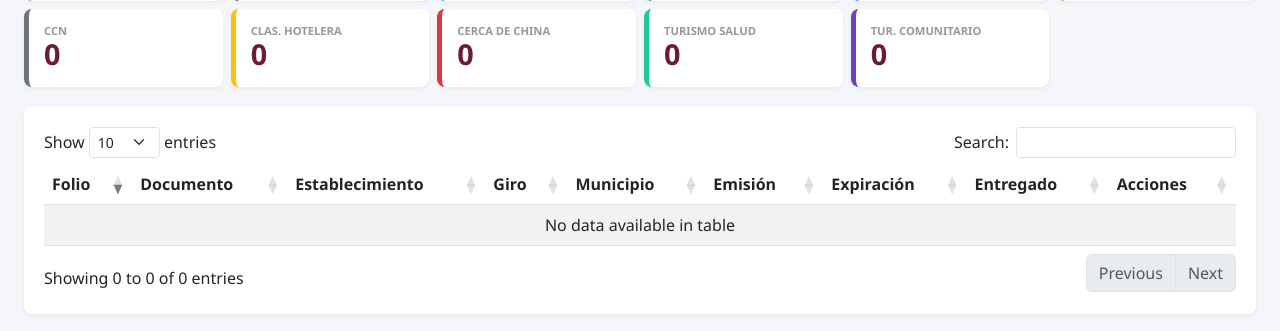
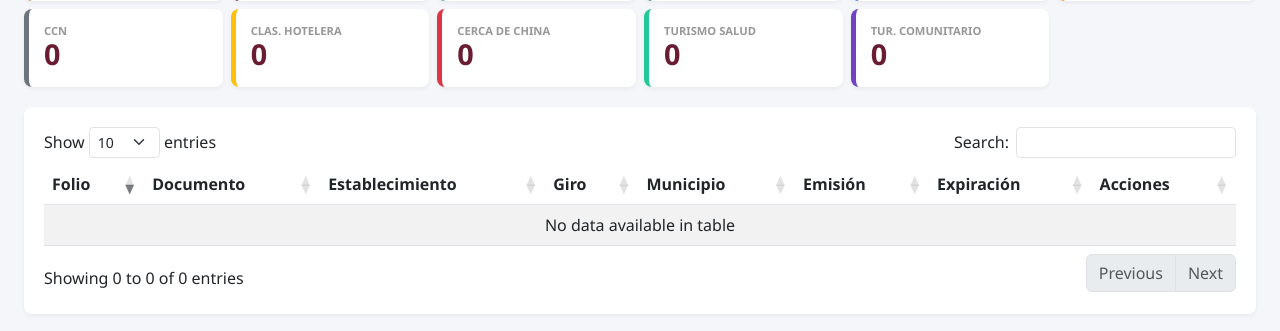
Before and after one commit to ferxchooo/sistema-distintivos, a Flask app: page / in a window 1280 px wide. Shown: the part 169-500 px from the top of the page. Run offline with Flask 3, Linux system fonts and the light colour scheme; data that the repository does not hold is empty; some libraries are stand-ins or nearby versions.

Commit message:
Update index.html

```diff
--- a/templates/index.html
+++ b/templates/index.html
@@ -67,8 +67,6 @@
                     <th>Municipio</th>
                     <th>Emisión</th>
                     <th>Expiración</th>
-                    <!-- NUEVA COLUMNA -->
-                    <th>Entregado</th>
                     <th>Acciones</th>
                 </tr>
             </thead>
@@ -85,6 +83,7 @@
         <button type="button" class="btn-close btn-close-white" data-bs-dismiss="modal"></button>
       </div>
       <div class="modal-body">
+        <!-- Input oculto para guardar el ID secreto -->
         <input type="hidden" id="form-id">
         <div class="row g-3">
             <div class="col-md-3"><label class="form-label">Folio</label><input type="text" id="form-folio" class="form-control" placeholder="En blanco si no hay"></div>
@@ -111,22 +110,12 @@
             <div class="col-md-4"><label class="form-label">Teléfono</label><input type="text" id="form-telefono" class="form-control"></div>
             <div class="col-md-4"><label class="form-label">Emisión</label><input type="text" id="form-emision" class="form-control" placeholder="DD/MM/AAAA"></div>
             <div class="col-md-4"><label class="form-label">Expiración</label><input type="text" id="form-expiracion" class="form-control" placeholder="DD/MM/AAAA"></div>
-
-            <!-- NUEVO CAMPO DE ENTREGADO -->
-            <div class="col-md-3">
-                <label class="form-label">¿Entregado?</label>
-                <select id="form-entregado" class="form-select">
-                    <option value="">Seleccione...</option>
-                    <option value="Sí">Sí, entregado</option>
-                    <option value="No">No entregado</option>
-                </select>
-            </div>
-
-            <div class="col-md-4"><label class="form-label">Convoca</label><input type="text" id="form-convoca" class="form-control"></div>
-            <div class="col-md-5"><label class="form-label">Comentarios</label><input type="text" id="form-comentarios" class="form-control"></div>
+            <div class="col-md-6"><label class="form-label">Convoca</label><input type="text" id="form-convoca" class="form-control"></div>
+            <div class="col-md-6"><label class="form-label">Comentarios</label><input type="text" id="form-comentarios" class="form-control"></div>
         </div>
       </div>
       <div class="modal-footer d-flex justify-content-between">
+        <!-- Nuevo botón para eliminar -->
         <button class="btn btn-danger d-none" id="btn-eliminar" onclick="eliminarDistintivo()">Eliminar</button>
         <div>
             <button class="btn btn-secondary" data-bs-dismiss="modal">Cerrar</button>
@@ -196,11 +185,6 @@
             let emisionLimpia = formatearFecha(d['FECHA DE EMISION']);
             let expiracionLimpia = formatearFecha(d['FECHA DE EXPIRACION']);
 
-            // Lógica visual para la etiqueta de Entregado
-            let entregado = d['ENTREGADO'] || 'No'; // Por defecto es No si está vacío
-            let badgeClass = entregado === 'Sí' ? 'bg-success' : 'bg-secondary';
-            let entregadoHtml = `<span class="badge ${badgeClass}">${entregado}</span>`;
-
             tbody.append(`
                 <tr>
                     <td><strong>${d['FOLIO'] || '-'}</strong></td>
@@ -210,7 +194,6 @@
                     <td>${d['MUNICIPIO'] || '-'}</td>
                     <td>${emisionLimpia}</td>
                     <td>${expiracionLimpia}</td>
-                    <td>${entregadoHtml}</td>
                     <td><button class="btn btn-sm btn-outline-secondary" onclick="abrirModalEdicion(${i})">Editar</button></td>
                 </tr>
             `);
@@ -244,8 +227,8 @@
 
     function abrirModalNuevo() {
         $('#modalTitulo').text('Agregar Nuevo Registro');
-        $('#form-id').val('');
-        $('#form-folio').val('');
+        $('#form-id').val(''); // Limpiamos el ID oculto
+        $('#form-folio').val(''); // Ahora siempre está libre
         $('#form-tipo').val('');
         $('#form-giro').val('');
         $('#form-municipio').val('');
@@ -254,11 +237,10 @@
         $('#form-telefono').val('');
         $('#form-emision').val('');
         $('#form-expiracion').val('');
-        $('#form-entregado').val('No'); // Por defecto al crear, no está entregado
         $('#form-convoca').val('');
         $('#form-comentarios').val('');
 
-        $('#btn-eliminar').addClass('d-none');
+        $('#btn-eliminar').addClass('d-none'); // Oculta el botón eliminar si es nuevo
         modal.show();
     }
 
@@ -266,8 +248,8 @@
         let d = distintivos[index];
         $('#modalTitulo').text('Editar Registro Existente');
 
-        $('#form-id').val(d['_id']);
-        $('#form-folio').val(d['FOLIO']);
+        $('#form-id').val(d['_id']); // Guardamos el ID secreto
+        $('#form-folio').val(d['FOLIO']); // Ahora siempre se puede editar el folio
         $('#form-tipo').val(d['TIPO DE DOCUMENTO']);
         $('#form-giro').val(d['GIRO']);
         $('#form-municipio').val(d['MUNICIPIO']);
@@ -278,19 +260,16 @@
         $('#form-emision').val(formatearFecha(d['FECHA DE EMISION']));
         $('#form-expiracion').val(formatearFecha(d['FECHA DE EXPIRACION']));
 
-        // Carga el estatus actual
-        $('#form-entregado').val(d['ENTREGADO'] || 'No');
-
         $('#form-convoca').val(d['CONVOCA']);
         $('#form-comentarios').val(d['COMENTARIOS']);
 
-        $('#btn-eliminar').removeClass('d-none');
+        $('#btn-eliminar').removeClass('d-none'); // Muestra el botón eliminar
         modal.show();
     }
 
     function guardarDistintivo() {
         let data = {
-            "_id": $('#form-id').val(),
+            "_id": $('#form-id').val(), // Enviamos el ID secreto para actualizar el correcto
             "FOLIO": $('#form-folio').val().trim(),
             "TIPO DE DOCUMENTO": $('#form-tipo').val().toUpperCase(),
             "GIRO": $('#form-giro').val(),
@@ -300,7 +279,6 @@
             "TELEFONO": $('#form-telefono').val(),
             "FECHA DE EMISION": $('#form-emision').val(),
             "FECHA DE EXPIRACION": $('#form-expiracion').val(),
-            "ENTREGADO": $('#form-entregado').val(), // Capturamos el nuevo campo
             "CONVOCA": $('#form-convoca').val(),
             "COMENTARIOS": $('#form-comentarios').val()
         };
@@ -317,6 +295,7 @@
         });
     }
 
+    // NUEVA FUNCIÓN PARA ELIMINAR
     function eliminarDistintivo() {
         if(confirm("¿Estás seguro de que deseas ELIMINAR este registro para siempre?")) {
             let data = { "_id": $('#form-id').val() };
```
